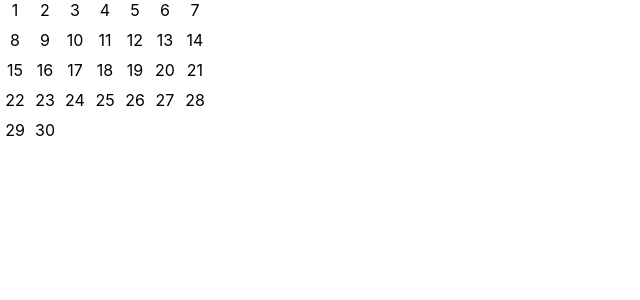
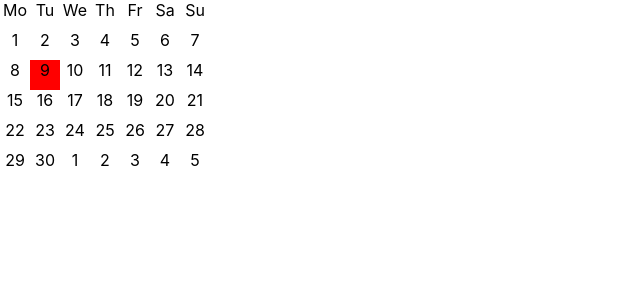
Before and after one commit to asenvolev/GoogleCalendar, a React (Create React App) app: page / in a window 1280 px wide. Shown: the top 300 px of the page, without its empty margins (0-640 px from the left). Built offline with nearby package versions, Linux system fonts and the light colour scheme.

Commit message:
add active day add days from prev month add days from next month

```diff
--- a/src/components/Day.tsx
+++ b/src/components/Day.tsx
@@ -2,18 +2,20 @@ import { FC } from "react";
 import styled from 'styled-components'
 
 interface Props{
-    id: number
+    date: string,
+    isToday?: boolean
 }
 
-const Day : FC<Props> = ({id}) => {
+const Day : FC<Props> = ({date, isToday = false}) => {
 
-    return <DayContainer>{id}</DayContainer>;
+    return <DayContainer isActive={isToday}>{date}</DayContainer>;
 };
 
 export default Day;
 
-const DayContainer = styled.div`
+const DayContainer = styled.div<{isActive: boolean}>`
     width:30px;
     height:30px;
     text-align:center;
+    ${({isActive})=> isActive && `background-color:red;`}
 `;
--- a/src/components/Month.tsx
+++ b/src/components/Month.tsx
@@ -1,6 +1,8 @@
-import { FC } from "react";
+import { FC, Fragment } from "react";
 import styled from 'styled-components'
 import Day from "./Day";
+
+const weekdays = ['Mo','Tu','We','Th','Fr','Sa','Su']
 
 interface Props{
 }
@@ -11,15 +13,58 @@ const Month : FC<Props> = () => {
         return new Date(year, month, 0).getDate();
     };
 
-    const daysFromMonth = Array.from({length: getDaysOfMonth(11,2021)}, (val, key) => { return <Day id={key+1}/>});
+    const getFirstWeekDayOfMonth = (month: number,year: number) : number => {
+        return new Date(year, month-1, 1).getDay();
+    }
 
-    return <MonthContainer>{daysFromMonth}</MonthContainer>;
+    const getDaysFromPrevMonth = (month:number, year:number) : Array<JSX.Element> => {
+        const daysToReturn = getFirstWeekDayOfMonth(month,year) -1;
+        const lastDateOfPrevMonth = getDaysOfMonth(month-1,year);
+        const startDate = lastDateOfPrevMonth - daysToReturn;
+        return Array.from({length:daysToReturn}, (val, key) =>
+        {
+            return <Day key={`${key+startDate}/${month}/${year}`} date={`${key+startDate}`}/>
+        });
+    }
+
+    const getDaysFromNextMonth = (month:number, year:number) : Array<JSX.Element> => {
+        const daysToReturn = 7 - (getFirstWeekDayOfMonth(month+1,year)-1);
+
+        return Array.from({length:daysToReturn}, (val, key) =>
+        {
+            return <Day key={`${key+1}/${month}/${year}`} date={`${key+1}`}/>
+        });
+    }
+
+    const today = new Date().getDate();
+    const month = new Date().getMonth()+1;
+    const year = new Date().getFullYear();
+
+    const daysOfWeek = weekdays.map((day, index) => {return <Day key={index} date={day} />});
+
+    const daysFromPrevMonth = getDaysFromPrevMonth(month, year);
+
+    const daysFromMonth = Array.from({length: getDaysOfMonth(month,year)}, (val, key) =>
+    {
+        return <Day key={`${key+1}/${month}/${year}`} date={`${key+1}`} isToday={today === key+1}/>
+    });
+
+    const daysFromNextMonth = getDaysFromNextMonth(month, year);
+
+    return (
+        <Fragment>
+            <DaysOfWeekContainer>{daysOfWeek}</DaysOfWeekContainer>
+            <MonthContainer>{[daysFromPrevMonth,daysFromMonth,daysFromNextMonth]}</MonthContainer>
+        </Fragment>);
 };
 
 export default Month;
 
-const MonthContainer = styled.div`
+const DaysOfWeekContainer = styled.div`
     display: flex;
-    flex-wrap:wrap;
     max-width:210px;
 `;
+
+const MonthContainer = styled(DaysOfWeekContainer)`
+    flex-wrap:wrap;
+`;
```
